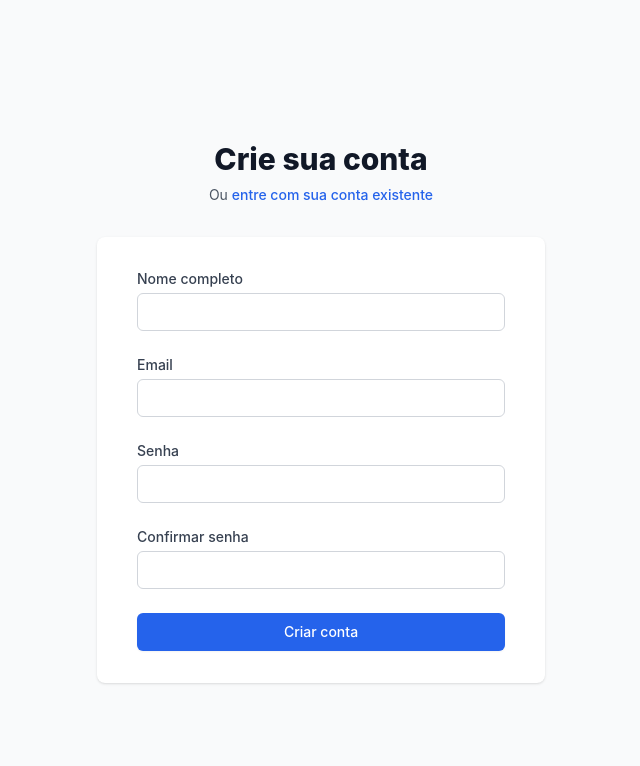
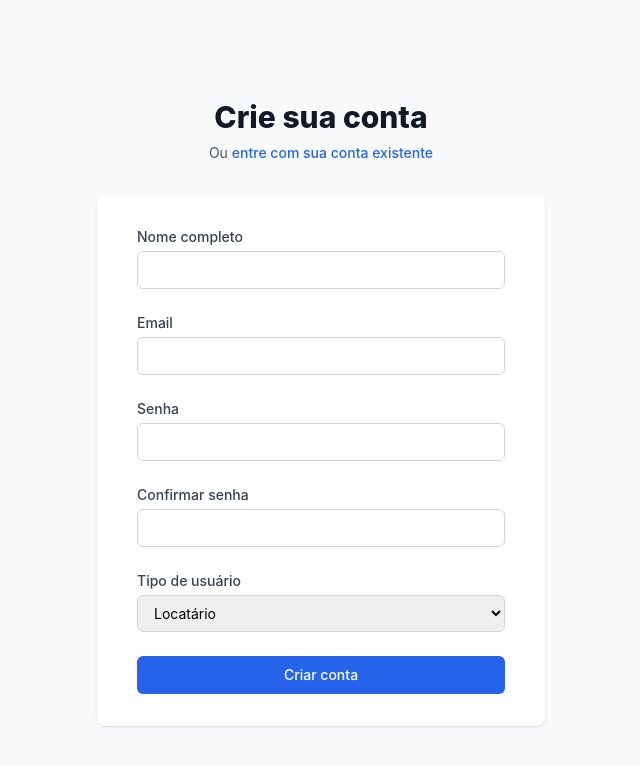
Before and after one commit to 195565-tech/HADS_IuriFeiten_SportSpaceFront, a React (Vite) app: page /register in a window 1280 px wide. Shown: the top 766 px of the page, without its empty margins (319-959 px from the left). Built offline with nearby package versions, Linux system fonts and the light colour scheme; no server answers.

Commit message:
feat: improve register

```diff
--- a/src/contexts/AuthContext.tsx
+++ b/src/contexts/AuthContext.tsx
@@ -4,13 +4,16 @@ import api from '../services/api';
 interface User {
  user_id: string;
  nome: string;
-  user_type: 'user' | 'admin';
+ user_type: 'user' | 'admin' | 'owner';
 }
+
+type UserType = 'user' | 'owner'; // Definindo um tipo para o registro
 
 interface AuthContextType {
  user: User | null;
  login: (email: string, senha: string) => Promise<void>;
-  register: (nome: string, email: string, senha: string) => Promise<void>;
+ // MODIFICADO: O registro agora aceita um user_type opcional.
+ register: (nome: string, email: string, senha: string, user_type?: UserType) => Promise<void>;
  logout: () => Promise<void>;
  loading: boolean;
 }
@@ -53,24 +56,17 @@ export const AuthProvider: React.FC<AuthProviderProps> = ({ children }) => {
   try {
    const response = await api.post('/api/login', { email, senha });
    setUser(response.data.user);
-      console.log('o retorno: ', response)
-       if (response.data.token) {
-      localStorage.setItem('token', response.data.token);
-    }
   } catch (error: any) {
    throw new Error(error.response?.data?.error || 'Erro no login');
   }
  };
 
-  const register = async (nome: string, email: string, senha: string) => {
+ // MODIFICADO: Adicionado user_type com valor padrão 'user'
+ const register = async (nome: string, email: string, senha: string, user_type: UserType = 'user') => {
   try {
-      const response = await api.post('/api/register', { nome, email, senha });
+   // Envia o user_type para o backend
+   const response = await api.post('/api/register', { nome, email, senha, user_type });
    setUser(response.data.user);
-      if (response.data.token) {
-      console.log('gravou login')
-      localStorage.setItem('token',response.data.token);
-    }
-
   } catch (error: any) {
    throw new Error(error.response?.data?.error || 'Erro no cadastro');
   }
--- a/src/react-app/pages/Register.tsx
+++ b/src/react-app/pages/Register.tsx
@@ -7,6 +7,7 @@ export default function Register() {
   const [email, setEmail] = useState('');
   const [senha, setSenha] = useState('');
   const [confirmarSenha, setConfirmarSenha] = useState('');
+  const [userType, setUserType] = useState<'user' | 'owner'>('user');
   const [error, setError] = useState('');
   const [loading, setLoading] = useState(false);
   const { register } = useAuth();
@@ -27,9 +28,8 @@ export default function Register() {
     }
 
     setLoading(true);
-
     try {
-      await register(nome, email, senha);
+      await register(nome, email, senha, userType);
       navigate('/');
     } catch (err: any) {
       setError(err.message);
@@ -73,11 +73,10 @@ export default function Register() {
                   id="nome"
                   name="nome"
                   type="text"
-                  autoComplete="name"
                   required
                   value={nome}
                   onChange={(e) => setNome(e.target.value)}
-                  className="appearance-none block w-full px-3 py-2 border border-gray-300 rounded-md placeholder-gray-400 focus:outline-none focus:ring-blue-500 focus:border-blue-500 sm:text-sm"
+                  className="block w-full px-3 py-2 border border-gray-300 rounded-md focus:ring-blue-500 focus:border-blue-500 sm:text-sm"
                 />
               </div>
             </div>
@@ -91,11 +90,10 @@ export default function Register() {
                   id="email"
                   name="email"
                   type="email"
-                  autoComplete="email"
                   required
                   value={email}
                   onChange={(e) => setEmail(e.target.value)}
-                  className="appearance-none block w-full px-3 py-2 border border-gray-300 rounded-md placeholder-gray-400 focus:outline-none focus:ring-blue-500 focus:border-blue-500 sm:text-sm"
+                  className="block w-full px-3 py-2 border border-gray-300 rounded-md focus:ring-blue-500 focus:border-blue-500 sm:text-sm"
                 />
               </div>
             </div>
@@ -109,11 +107,10 @@ export default function Register() {
                   id="senha"
                   name="senha"
                   type="password"
-                  autoComplete="new-password"
                   required
                   value={senha}
                   onChange={(e) => setSenha(e.target.value)}
-                  className="appearance-none block w-full px-3 py-2 border border-gray-300 rounded-md placeholder-gray-400 focus:outline-none focus:ring-blue-500 focus:border-blue-500 sm:text-sm"
+                  className="block w-full px-3 py-2 border border-gray-300 rounded-md focus:ring-blue-500 focus:border-blue-500 sm:text-sm"
                 />
               </div>
             </div>
@@ -127,12 +124,30 @@ export default function Register() {
                   id="confirmarSenha"
                   name="confirmarSenha"
                   type="password"
-                  autoComplete="new-password"
                   required
                   value={confirmarSenha}
                   onChange={(e) => setConfirmarSenha(e.target.value)}
-                  className="appearance-none block w-full px-3 py-2 border border-gray-300 rounded-md placeholder-gray-400 focus:outline-none focus:ring-blue-500 focus:border-blue-500 sm:text-sm"
+                  className="block w-full px-3 py-2 border border-gray-300 rounded-md focus:ring-blue-500 focus:border-blue-500 sm:text-sm"
                 />
+              </div>
+            </div>
+
+            {/* 👇 Novo campo */}
+            <div>
+              <label htmlFor="userType" className="block text-sm font-medium text-gray-700">
+                Tipo de usuário
+              </label>
+              <div className="mt-1">
+                <select
+                  id="userType"
+                  name="userType"
+                  value={userType}
+                  onChange={(e) => setUserType(e.target.value as 'user' | 'owner')}
+                  className="block w-full px-3 py-2 border border-gray-300 rounded-md focus:ring-blue-500 focus:border-blue-500 sm:text-sm"
+                >
+                  <option value="user">Locatário</option>
+                  <option value="owner">Proprietário</option>
+                </select>
               </div>
             </div>
 
@@ -140,7 +155,7 @@ export default function Register() {
               <button
                 type="submit"
                 disabled={loading}
-                className="w-full flex justify-center py-2 px-4 border border-transparent rounded-md shadow-sm text-sm font-medium text-white bg-blue-600 hover:bg-blue-700 focus:outline-none focus:ring-2 focus:ring-offset-2 focus:ring-blue-500 disabled:opacity-50"
+                className="w-full flex justify-center py-2 px-4 border border-transparent rounded-md text-sm font-medium text-white bg-blue-600 hover:bg-blue-700 focus:ring-2 focus:ring-offset-2 focus:ring-blue-500 disabled:opacity-50"
               >
                 {loading ? 'Criando conta...' : 'Criar conta'}
               </button>
--- a/src/react-app/provider/AuthProvider.tsx
+++ b/src/react-app/provider/AuthProvider.tsx
@@ -4,7 +4,7 @@ const apiUrl = import.meta.env.VITE_API_URL;
 // Defina a interface para o objeto de usuário (user)
 interface User {
   user_id: string;
-  user_type: 'user' | 'admin';
+  user_type: 'user' | 'admin' | 'owner';
   // Adicione outras propriedades do usuário que você usa, como nome ou id
   // id: number;
 }
```
Lines whose indentation alone changed are shown as unchanged.
